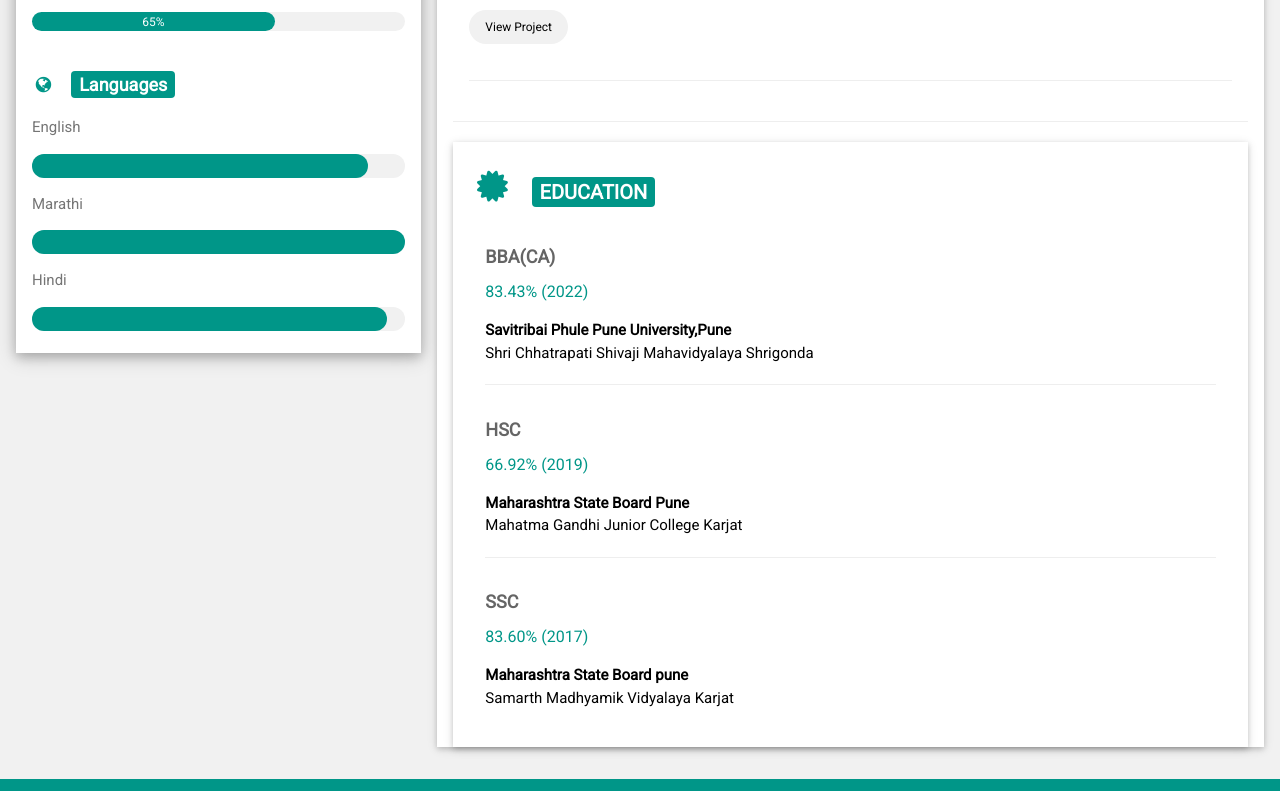
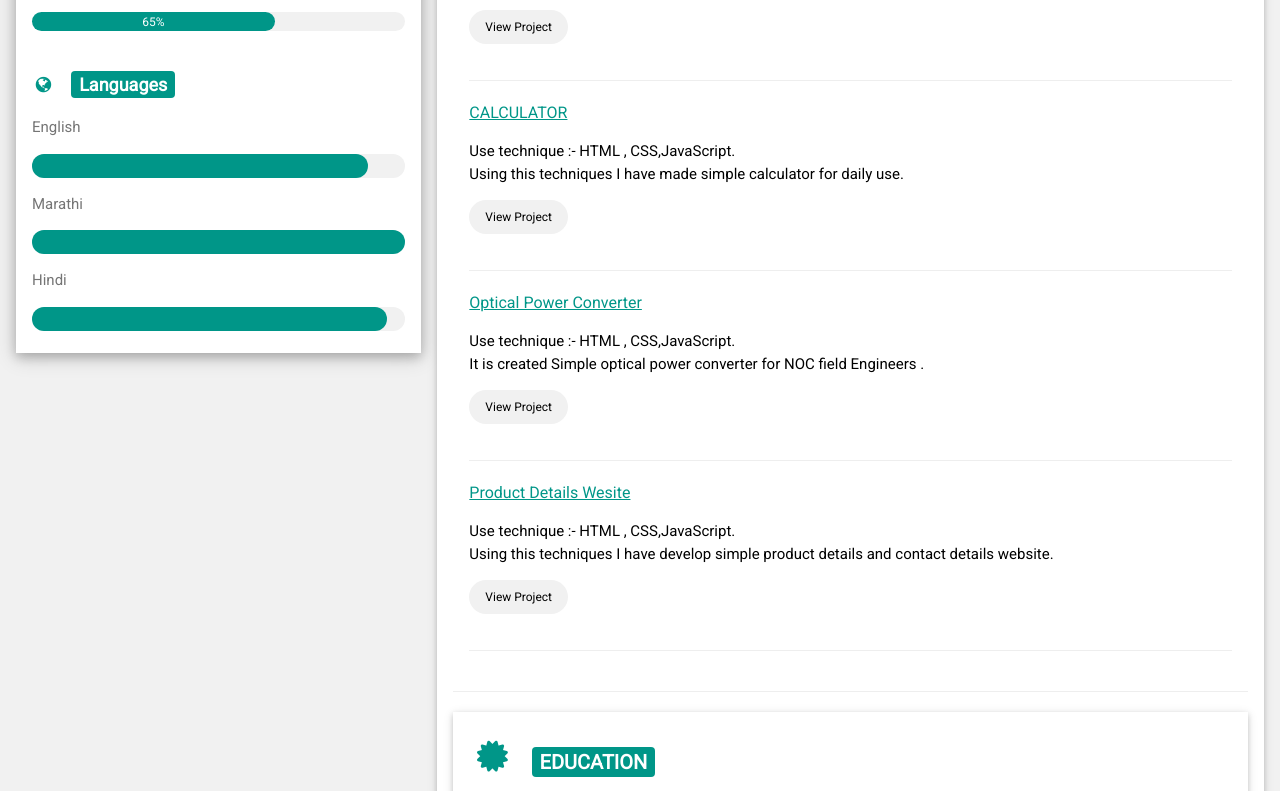
Before and after one commit to Swapnil-Toradmal/Swapnil_CV, a plain HTML site: page index.html in a window 1280 px wide. Shown: the part 1071-1862 px from the top of the page. Drawn offline with nearby package versions, Linux system fonts and the light colour scheme.

Commit message:
Update index.html

```diff
--- a/index.html
+++ b/index.html
@@ -100,7 +100,7 @@
             Manage all My info are available of on your
             devices.
             </p>
-            <a class="w3-button w3-round-xxlarge w3-small w3-light-grey w3-margin-bottom" href="https://swapnil-toradmal.github.io/cofee/" target="_blank">View Project</a>
+            <a class="w3-button w3-round-xxlarge w3-small w3-light-grey w3-margin-bottom" href="https://swapnil-toradmal.github.io/portfolio/" target="_blank">View Project</a>
           <hr>
           <h6 class="w3-text-teal"></i><u>COFEE WEBSITE</u></h6>
           <p>Use technique :- HTML , CSS ,Bootstrap ,JavaScript.<br>
@@ -110,18 +110,39 @@
             devices.
             </p>
             <a class="w3-button w3-round-xxlarge w3-small w3-light-grey w3-margin-bottom" href="https://swapnil-toradmal.github.io/cofee/" target="_blank">View Project</a>
-            <hr>
+
+          <hr>
             <h6 class="w3-text-teal"></i><u>CALCULATOR</u></h6>
           <p>Use technique :- HTML , CSS,JavaScript.<br>Using this techniques I have made simple calculator for daily use.
             </p>
             <a class="w3-button w3-round-xxlarge w3-small w3-light-grey w3-margin-bottom" href="https://swapnil-toradmal.github.io/calculator/" target="_blank">View Project</a>
-            <hr>
+
+          <hr>
             <h6 class="w3-text-teal"></i><u>Temperature Converter</u></h6>
             <p>Use technique :- HTML , CSS,JavaScript.<br>
                It is created Simple Temperature Converter .
               </p>
               <a class="w3-button w3-round-xxlarge w3-small w3-light-grey w3-margin-bottom" href="https://swapnil-toradmal.github.io/temp_converter/" target="_blank">View Project</a>
-              <hr>
+
+          <hr>
+          <h6 class="w3-text-teal"></i><u>CALCULATOR</u></h6>
+          <p>Use technique :- HTML , CSS,JavaScript.<br>Using this techniques I have made simple calculator for daily use.
+            </p>
+            <a class="w3-button w3-round-xxlarge w3-small w3-light-grey w3-margin-bottom" href="https://swapnil-toradmal.github.io/calculator/" target="_blank">View Project</a>
+
+          <hr>
+            <h6 class="w3-text-teal"></i><u>Optical Power Converter</u></h6>
+            <p>Use technique :- HTML , CSS,JavaScript.<br>
+               It is created Simple optical power converter for NOC field Engineers .
+              </p>
+              <a class="w3-button w3-round-xxlarge w3-small w3-light-grey w3-margin-bottom" href="https://swapnil-toradmal.github.io/dbm/" target="_blank">View Project</a>
+
+          <hr>
+          <h6 class="w3-text-teal"></i><u>Product Details Wesite</u></h6>
+          <p>Use technique :- HTML , CSS,JavaScript.<br>Using this techniques I have develop simple product details and contact details website.
+            </p>
+            <a class="w3-button w3-round-xxlarge w3-small w3-light-grey w3-margin-bottom" href="https://swapnil-toradmal.github.io/hub/" target="_blank">View Project</a>
+            <hr>
         </div>
         <hr>
 
```
